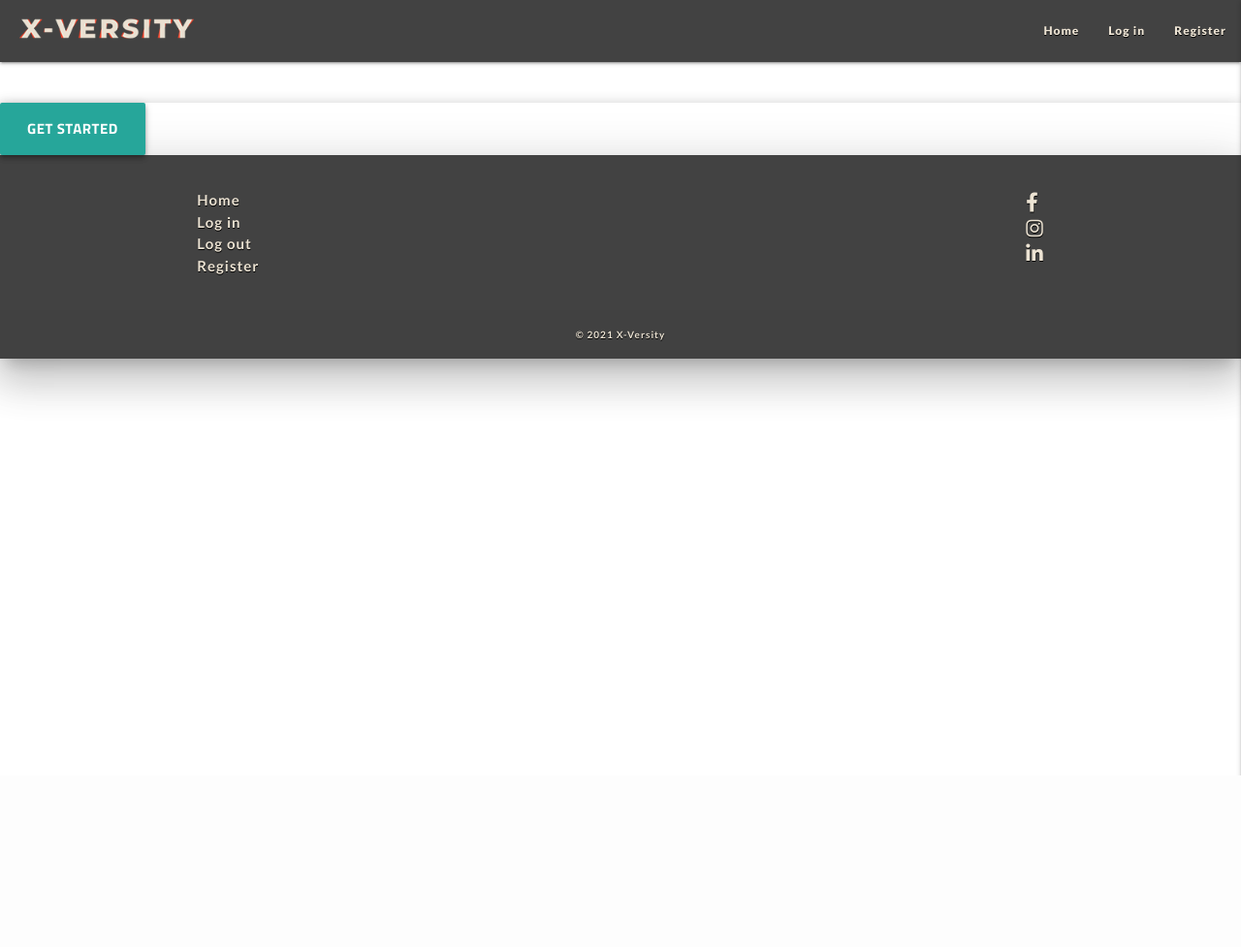
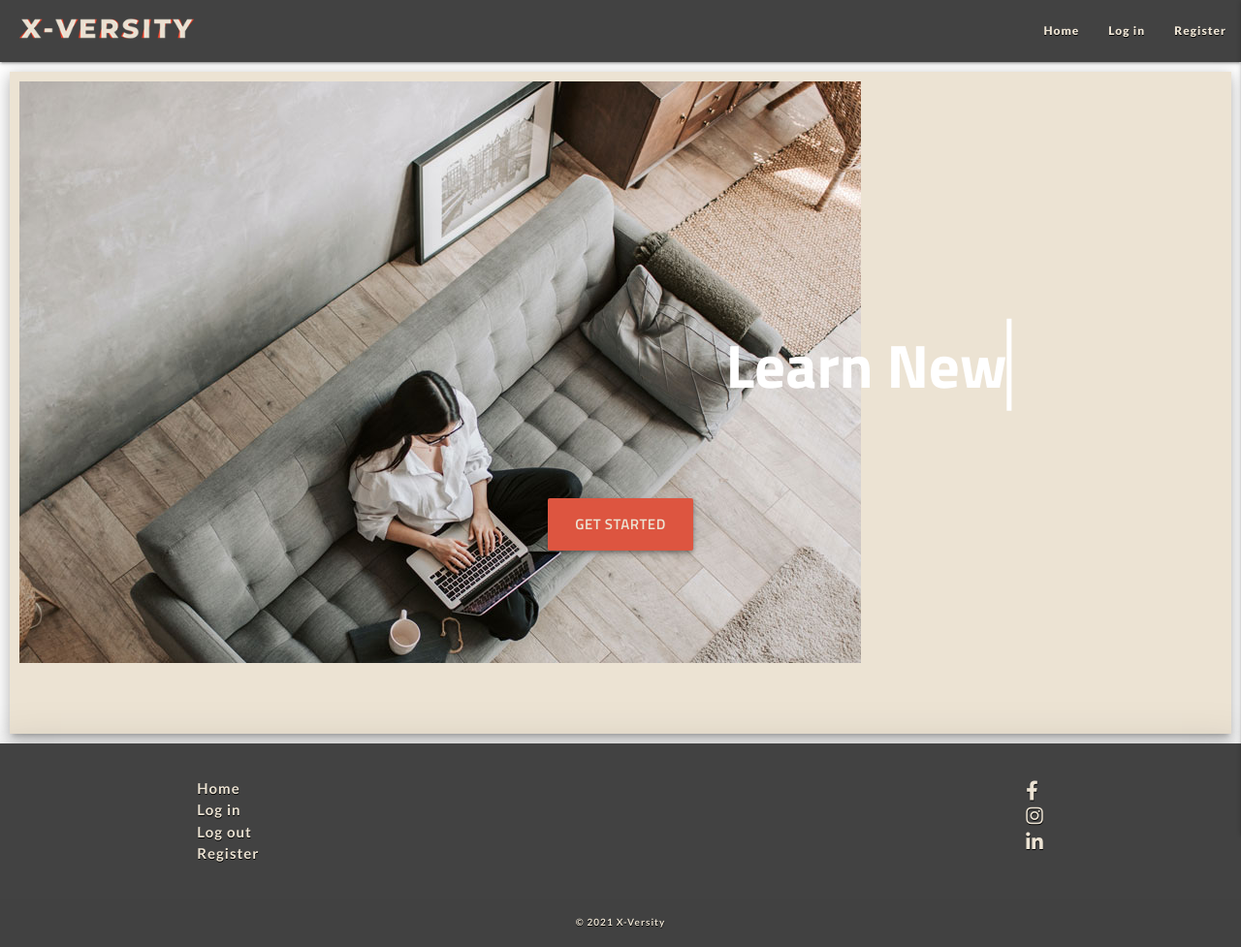
Before and after one commit to Code-Institute-Submissions/DADEVFA-x-versity, a Flask app: page / in a window 1280 px wide. Shown: the whole page at 97% size. Before the commit the page ends 800 px from the top, so only its background shows below. Run offline with Flask 2, Linux system fonts and the light colour scheme; some libraries are stand-ins or nearby versions.

Commit message:
Add Style to Homepage

```diff
--- a/static/css/style.css
+++ b/static/css/style.css
@@ -2,6 +2,7 @@
     font-family: 'Titillium Web', sans-serif;
     font-weight: 700;
     overflow-x: hidden;
+    height: 100%;
 }
 
 /*---------------------------------- Navigation */
@@ -438,12 +439,65 @@
     background-color: #ece3d3;
 }
 
+
+/*---------------------------------- Home*/
+
+.home-background {
+    background-color: #ece3d3;
+    height: auto;
+    margin: 10px;
+    padding: 10px;
+}
+
+.hero-header {
+    color: #ece3d3;
+}
+
+.hero-image {
+    background: url("/static/x-versity-hero.jpeg") 50% 0 no-repeat fixed;
+    color: white;
+    min-height: 600px;
+    padding: 100px 0 0 0;
+    width: 100%;
+}
+
+.hero-text {
+    text-align: center;
+    position: absolute;
+    top: 50%;
+    left: 50%;
+    transform: translate(-50%, -50%);
+    color: white;
+}
+
+.typewrite {
+    color: white;
+    font-weight: 700;
+}
+
+.button-hero-box {
+    text-align: center;
+    padding: 20px;
+}
+
+.home-button {
+    background-color: #dd5540;
+    color: #ece3d3;
+    font-weight: 600;
+    margin-top: -250px;
+}
+.home-button:hover {
+    background-color: #424242;
+    color: #ece3d3;
+}
+
 /*---------------------------------- Profile*/
 
 .profile-box {
     background-color: #ece3d3;
     height: 60vh;
-    width: 100%;;
+    width: 100%;
+    ;
     margin-top: 40px;
 }
 
@@ -458,6 +512,7 @@
     margin: 10px;
     height: 70%
 }
+
 .profile-start {
     width: 100%;
     text-align: center;
@@ -607,8 +662,21 @@
         padding-top: 26px;
         margin-left: -20px;
     }
+
+    .home-button {
+        margin-top: -434px;
+    }
 }
 
+@media (min-width: 375px) {
+    .home-button {
+        margin-top: -350px;
+    }
+    .hero-text {
+        top: 40%;
+        left: 50%;
+    }
+}
     /*------------------------------ Tablets*/
 
 
@@ -704,6 +772,14 @@
             padding: 20px;
         }
 
+        .hero-text {
+            top: 46%;
+            left: 70%;
+        }
+
+        .hero-image {
+            width: 70%;
+        }
     }
 
     @media (min-width: 1280px) {
--- a/static/js/script.js
+++ b/static/js/script.js
@@ -158,3 +158,63 @@
     $(element).addClass('toggle-sub-styles')
   }
 };
+
+// Typewriter effect from:
+// https://css-tricks.com/snippets/css/typewriter-effect/
+
+var TxtType = function(el, toRotate, period) {
+  this.toRotate = toRotate;
+  this.el = el;
+  this.loopNum = 0;
+  this.period = parseInt(period, 10) || 2000;
+  this.txt = '';
+  this.tick();
+  this.isDeleting = false;
+};
+
+TxtType.prototype.tick = function() {
+  var i = this.loopNum % this.toRotate.length;
+  var fullTxt = this.toRotate[i];
+
+  if (this.isDeleting) {
+  this.txt = fullTxt.substring(0, this.txt.length - 1);
+  } else {
+  this.txt = fullTxt.substring(0, this.txt.length + 1);
+  }
+
+  this.el.innerHTML = '<span class="wrap">'+this.txt+'</span>';
+
+  var that = this;
+  var delta = 200 - Math.random() * 100;
+
+  if (this.isDeleting) { delta /= 2; }
+
+  if (!this.isDeleting && this.txt === fullTxt) {
+  delta = this.period;
+  this.isDeleting = true;
+  } else if (this.isDeleting && this.txt === '') {
+  this.isDeleting = false;
+  this.loopNum++;
+  delta = 500;
+  }
+
+  setTimeout(function() {
+  that.tick();
+  }, delta);
+};
+
+window.onload = function() {
+  var elements = document.getElementsByClassName('typewrite');
+  for (var i=0; i<elements.length; i++) {
+      var toRotate = elements[i].getAttribute('data-type');
+      var period = elements[i].getAttribute('data-period');
+      if (toRotate) {
+        new TxtType(elements[i], JSON.parse(toRotate), period);
+      }
+  }
+  // INJECT CSS
+  var css = document.createElement("style");
+  css.type = "text/css";
+  css.innerHTML = ".typewrite > .wrap { border-right: 0.08em solid #fff}";
+  document.body.appendChild(css);
+};
```
Also changed, not shown: static/x-versity-hero.jpeg (added). Lines whose indentation alone changed are shown as unchanged.
